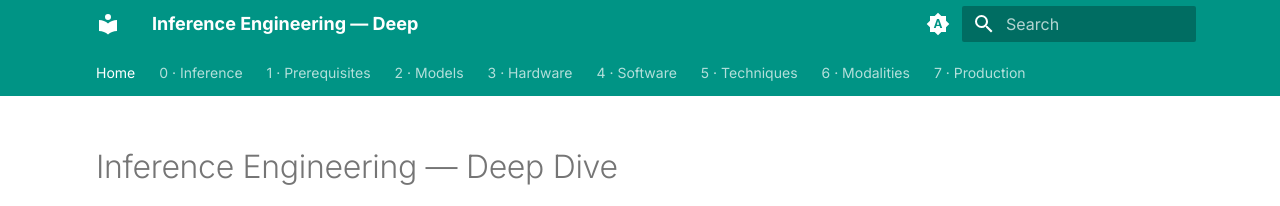
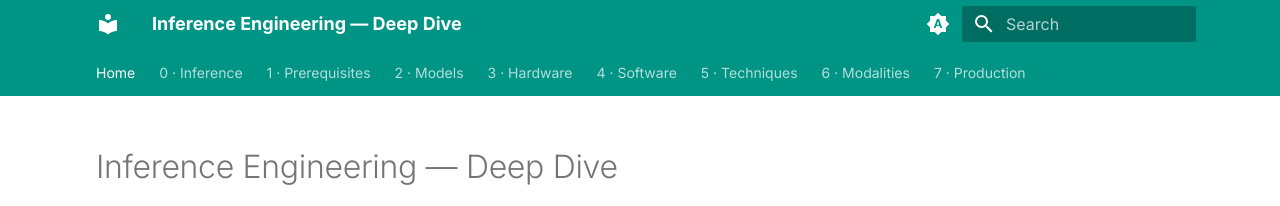
Before and after one commit to maxkimambo/inference-engineering-deep-dive, an MkDocs documentation site: the page built from docs/index.md, in a window 1280 px wide. Shown: the top 206 px of the page. Built offline with MkDocs 1.6.1 and Material for MkDocs 9.7.7, drawn with Linux system fonts in a browser that asks for light colours.

Commit message:
Rename site title to 'Inference Engineering — Deep Dive'

```diff
--- a/mkdocs.yml
+++ b/mkdocs.yml
@@ -1,4 +1,4 @@
-site_name: Inference Engineering — Deep
+site_name: Inference Engineering — Deep Dive
 site_url: https://inference.kimambo.de/
 site_description: >-
   A deep, from-the-ground-up guide to LLM and generative-model inference.
```
